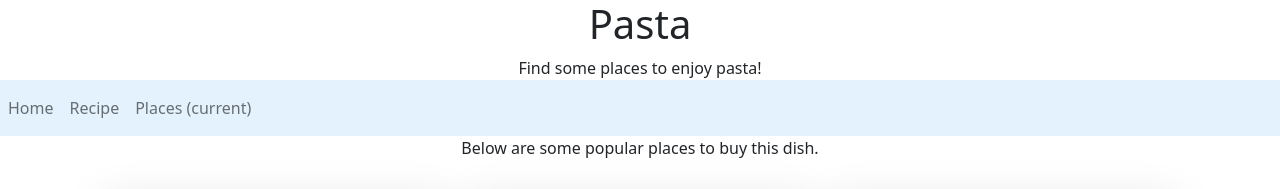
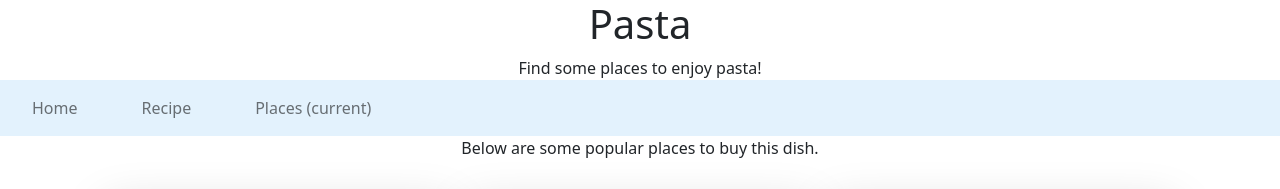
Before and after one commit to beth98an/food-website, a plain HTML site: page places.html in a window 1280 px wide. Shown: the top 189 px of the page. Drawn offline with nearby package versions, Linux system fonts and the light colour scheme.

Commit message:
html files updated

```diff
--- a/places.html
+++ b/places.html
@@ -21,13 +21,13 @@
         <div class="collapse navbar-collapse" id="navbarSupportedContent">
           <ul class="navbar-nav mr-auto">
             <li class="nav-item active">
-              <a class="nav-link" href="home.html">Home</a>
+              <a class="nav-link mx-4" href="home.html">Home</a>
             </li>
             <li class="nav-item">
-              <a class="nav-link" href="recipe.html">Recipe</a>
+              <a class="nav-link mx-4" href="recipe.html">Recipe</a>
             </li>
             <li class="nav-item">
-              <a class="nav-link" href="places.html">Places<span class="sr-only"> (current) </span></a>
+              <a class="nav-link mx-4" href="places.html">Places<span class="sr-only"> (current) </span></a>
             </li>
           </ul>
         </div>
```
Also changed, not shown: home.html (+3 -3 lines), recipe.html (+3 -3 lines).
